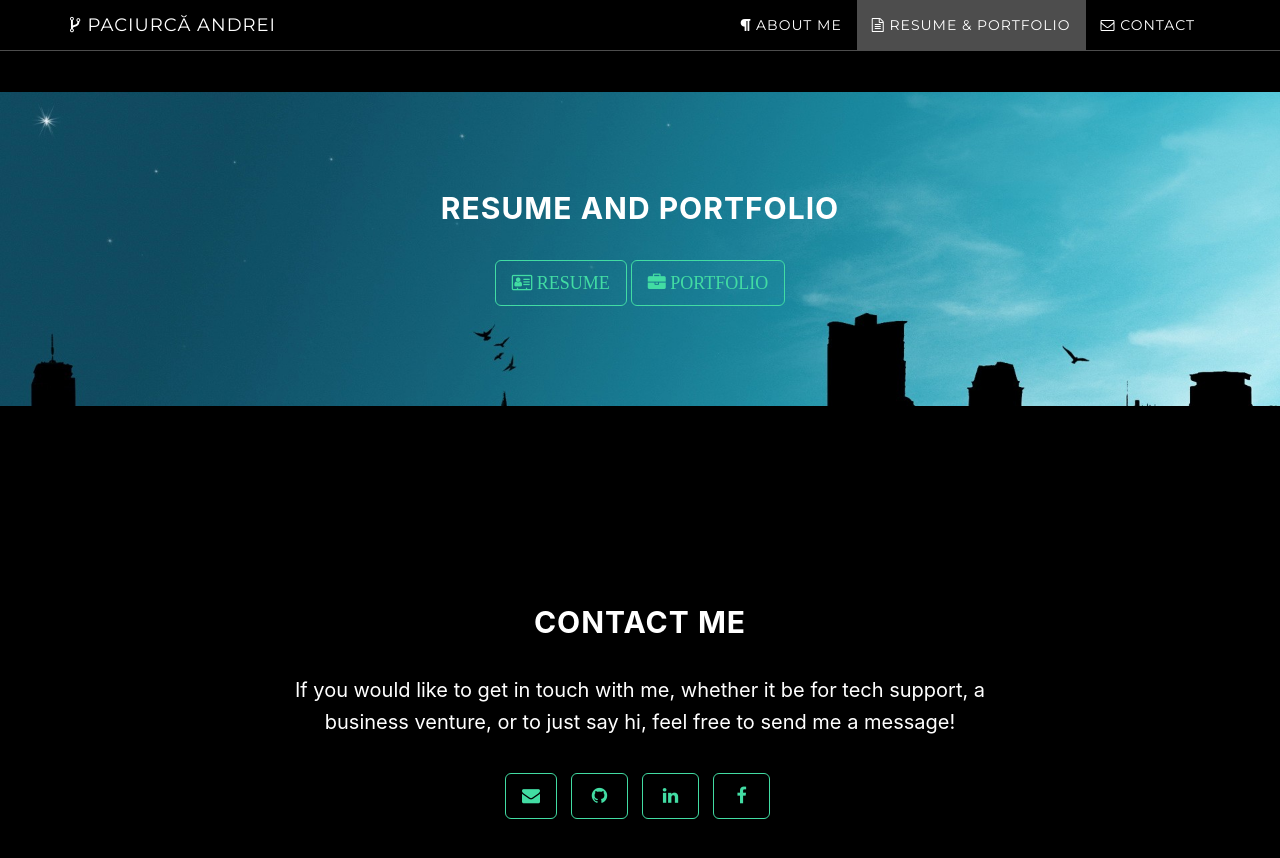
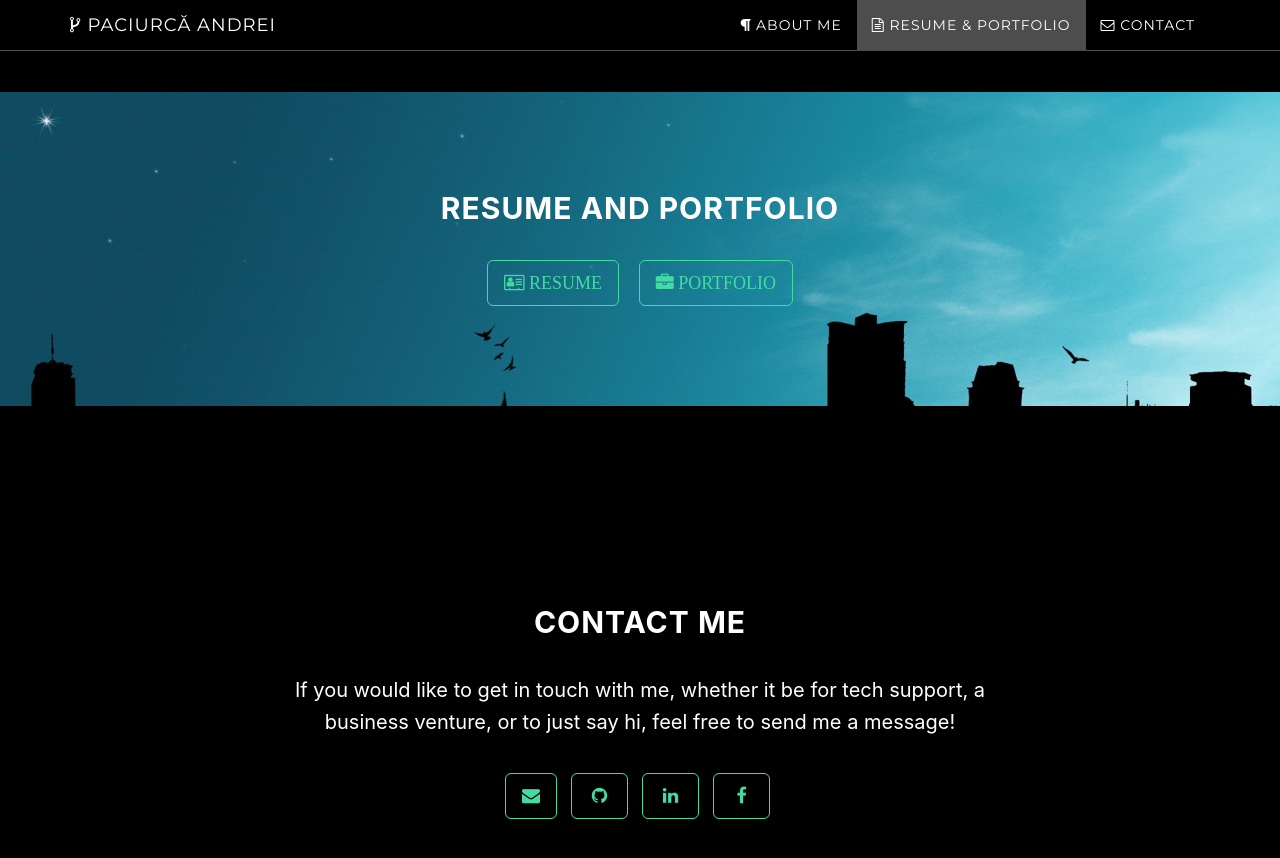
Before and after one commit to andreipaciurca/andreipaciurca.github.io, a Jekyll site: the page built from index.html, in a window 1280 px wide and 900 px high, scrolled down 1631 px. Shown: the top 858 px of the window. Built offline with Jekyll 4.4.1, drawn with Linux system fonts in a browser that asks for light colours.

Commit message:
modified:   _includes/download.html

```diff
--- a/_includes/download.html
+++ b/_includes/download.html
@@ -7,6 +7,7 @@
                     <a onclick="window.open('https://andreipaciurca.github.io/resume/resume.html', '_blank' ); location.reload();" class="btn btn-default btn-lg">
                         <i class="fa fa-address-card-o" aria-hidden="true"> Resume</i>
                     </a>
+                    &nbsp; &nbsp;
                     <a onclick="window.open('https://andreipaciurca.github.io/portfolio/index.html', '_blank' ); location.reload();" class="btn btn-default btn-lg">
                         <i class="fa fa-briefcase" aria-hidden="true"> Portfolio</i>
                     </a>
```
